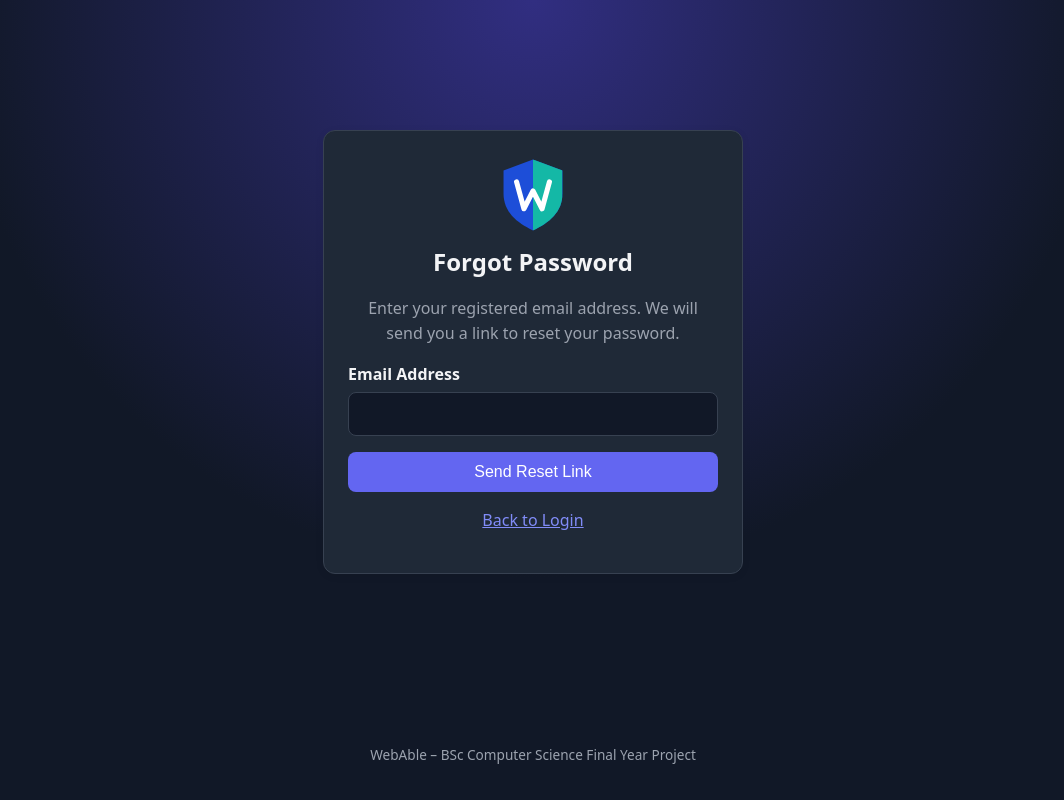
After one commit to pawarpurushottam335-glitch/webable, a Flask app: page /forgot-password in a window 1280 px wide. The commit adds this page. Shown: the whole page, without its empty margins (107-1171 px from the left). Run offline with Flask 3, Linux system fonts and the light colour scheme.

Commit message:
Add forgot password feature

```diff
--- a/app.py
+++ b/app.py
@@ -2,11 +2,14 @@
 import os
 import re
 import secrets
+import smtplib
 import sqlite3
+from email.message import EmailMessage
 from functools import wraps
 
 from flask import (Flask, abort, flash, g, redirect, render_template,
                    request, session, url_for)
+from itsdangerous import BadSignature, SignatureExpired, URLSafeTimedSerializer
 from werkzeug.security import check_password_hash, generate_password_hash
 
 from analyzer import AnalysisError, analyze
@@ -23,6 +26,7 @@ app.config["SECRET_KEY"] = os.environ.get("SECRET_KEY") or secrets.token_hex(32)
 app.config["SESSION_COOKIE_HTTPONLY"] = True
 app.config["SESSION_COOKIE_SAMESITE"] = "Lax"
 DB_PATH = os.environ.get("DATABASE_PATH", os.path.join(app.root_path, "webable.db"))
+RESET_MAX_AGE = 30 * 60  # reset links are valid for 30 minutes
 EMAIL_RE = re.compile(r"^[A-Za-z0-9._%+-]+@[A-Za-z0-9.-]+\.[A-Za-z]{2,}$")
 
 
@@ -134,6 +138,87 @@ def login():
     return render_template("login.html")
 
 
+# ---------------- Forgot / reset password ----------------
+def _serializer():
+    return URLSafeTimedSerializer(app.config["SECRET_KEY"], salt="webable-password-reset")
+
+
+def make_reset_token(user):
+    # The password hash is part of the token, so a link stops working once the password is changed.
+    return _serializer().dumps({"id": user["id"], "h": user["password_hash"][-12:]})
+
+
+def load_reset_user(token):
+    try:
+        data = _serializer().loads(token, max_age=RESET_MAX_AGE)
+    except (SignatureExpired, BadSignature):
+        return None
+    user = get_db().execute("SELECT * FROM users WHERE id=?", (data.get("id"),)).fetchone()
+    if user and user["password_hash"][-12:] == data.get("h"):
+        return user
+    return None
+
+
+def send_reset_link(email, link):
+    """Send the link by e-mail if SMTP is configured, otherwise print it in the server console (local demo)."""
+    host = os.environ.get("SMTP_HOST")
+    if not host:
+        print(f"\n[WebAble] Password reset link for {email} (valid 30 minutes):\n{link}\n")
+        return
+    msg = EmailMessage()
+    msg["Subject"] = "WebAble – reset your password"
+    msg["From"] = os.environ.get("SMTP_FROM") or os.environ.get("SMTP_USER", "")
+    msg["To"] = email
+    msg.set_content(f"Click the link to reset your WebAble password (valid for 30 minutes):\n\n{link}\n\n"
+                    "If you did not ask for this, you can ignore this e-mail.")
+    try:
+        with smtplib.SMTP(host, int(os.environ.get("SMTP_PORT", "587")), timeout=15) as s:
+            s.starttls()
+            s.login(os.environ.get("SMTP_USER", ""), os.environ.get("SMTP_PASSWORD", ""))
+            s.send_message(msg)
+    except Exception as exc:  # never reveal mail problems to the visitor
+        print(f"[WebAble] Could not send reset e-mail: {exc}\nLink: {link}")
+
+
+@app.route("/forgot-password", methods=["GET", "POST"])
+def forgot_password():
+    if request.method == "POST":
+        email = request.form.get("email", "").strip().lower()
+        if not EMAIL_RE.match(email):
+            flash("Please enter a valid email address.", "error")
+            return render_template("forgot_password.html", email=email), 400
+        user = get_db().execute("SELECT * FROM users WHERE email=?", (email,)).fetchone()
+        if user:
+            send_reset_link(email, url_for("reset_password", token=make_reset_token(user), _external=True))
+        # Same message whether or not the account exists (does not reveal registered emails)
+        flash("If an account exists for this email, a password reset link has been sent.", "success")
+        return redirect(url_for("login"))
+    return render_template("forgot_password.html")
+
+
+@app.route("/reset-password/<token>", methods=["GET", "POST"])
+def reset_password(token):
+    user = load_reset_user(token)
+    if not user:
+        flash("This reset link is invalid or has expired. Please request a new one.", "error")
+        return redirect(url_for("forgot_password"))
+    if request.method == "POST":
+        pw, pw2 = request.form.get("password", ""), request.form.get("confirm_password", "")
+        error = None
+        if len(pw) < 8:
+            error = "Password must be at least 8 characters long."
+        elif pw != pw2:
+            error = "Password and Confirm Password do not match."
+        if error:
+            flash(error, "error")
+            return render_template("reset_password.html", token=token), 400
+        get_db().execute("UPDATE users SET password_hash=? WHERE id=?", (generate_password_hash(pw), user["id"]))
+        get_db().commit()
+        flash("Password changed successfully. Please log in with your new password.", "success")
+        return redirect(url_for("login"))
+    return render_template("reset_password.html", token=token)
+
+
 @app.route("/logout", methods=["POST"])
 def logout():
     session.clear()
--- a/static/style.css
+++ b/static/style.css
@@ -62,3 +62,5 @@ input[type=text],input[type=email],input[type=password]{background:#111827;borde
 .brand{display:flex;align-items:center;gap:.6rem}.brand b{font-size:1.3rem}
 .auth-brand{display:flex;flex-direction:column;align-items:center;gap:.5rem;margin-bottom:.3rem}
 .auth-brand .logo{height:80px;width:auto}
+
+.forgot{text-align:right;margin:.5rem 0 0;font-size:.9rem}
--- /dev/null
+++ b/templates/forgot_password.html
@@ -0,0 +1,14 @@
+{% extends "base.html" %}{% block title %}Forgot Password{% endblock %}
+{% block content %}
+<section class="card auth">
+  <div class="auth-brand"><img class="logo" src="{{ url_for('static', filename='webable_icon.svg') }}" alt="WebAble logo"><h1>Forgot Password</h1></div>
+  <p class="muted">Enter your registered email address. We will send you a link to reset your password.</p>
+  <form method="post" novalidate>
+    <input type="hidden" name="csrf_token" value="{{ csrf_token }}">
+    <label for="email">Email Address</label>
+    <input id="email" name="email" type="email" value="{{ email or '' }}" autocomplete="email" required>
+    <button class="btn block">Send Reset Link</button>
+  </form>
+  <p class="alt"><a href="{{ url_for('login') }}">Back to Login</a></p>
+</section>
+{% endblock %}
--- a/templates/login.html
+++ b/templates/login.html
@@ -8,6 +8,7 @@
     <input id="email" name="email" type="email" value="{{ email or '' }}" autocomplete="email" required>
     <label for="password">Password</label>
     <input id="password" name="password" type="password" autocomplete="current-password" required>
+    <p class="forgot"><a href="{{ url_for('forgot_password') }}">Forgot password?</a></p>
     <button class="btn block">Login</button>
   </form>
   <p class="alt">Don't have an account? <a href="{{ url_for('register') }}">Register</a></p>
```
Also changed, not shown: templates/reset_password.html (added, +15 -0 lines), README.md, 1 other file.
